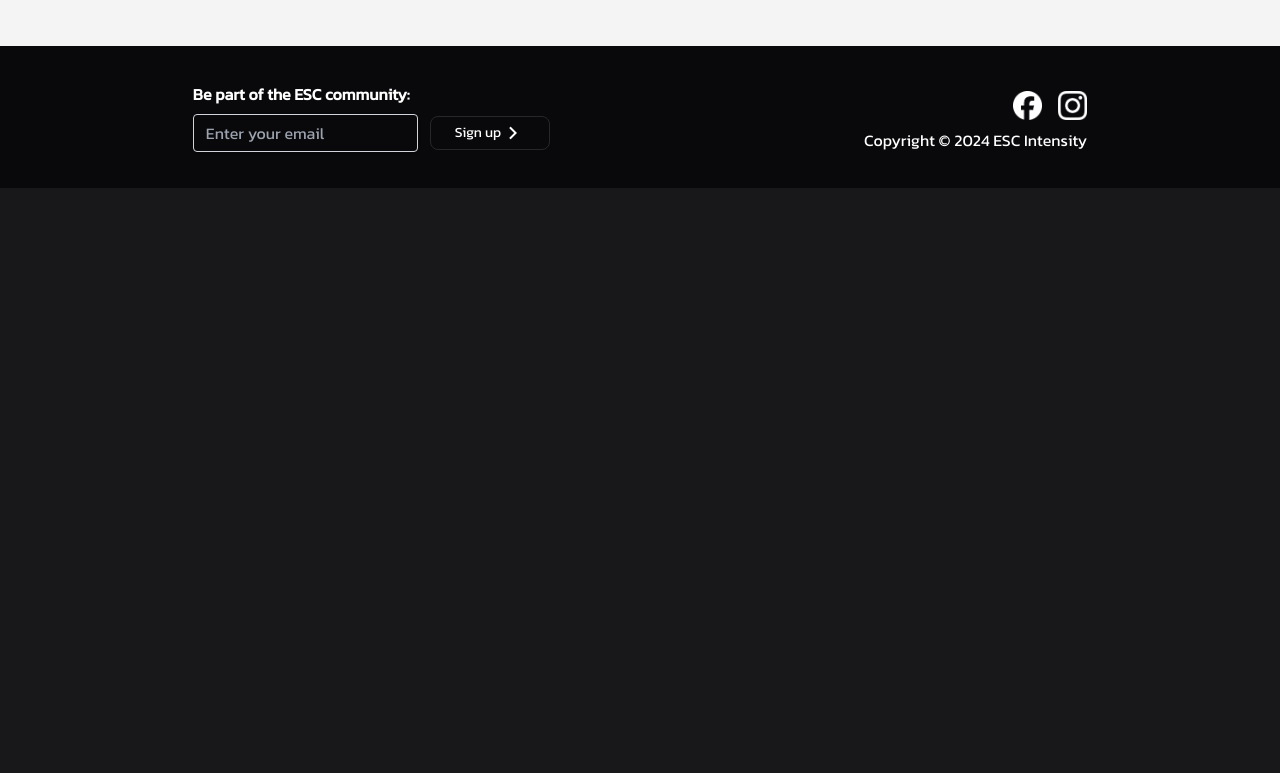
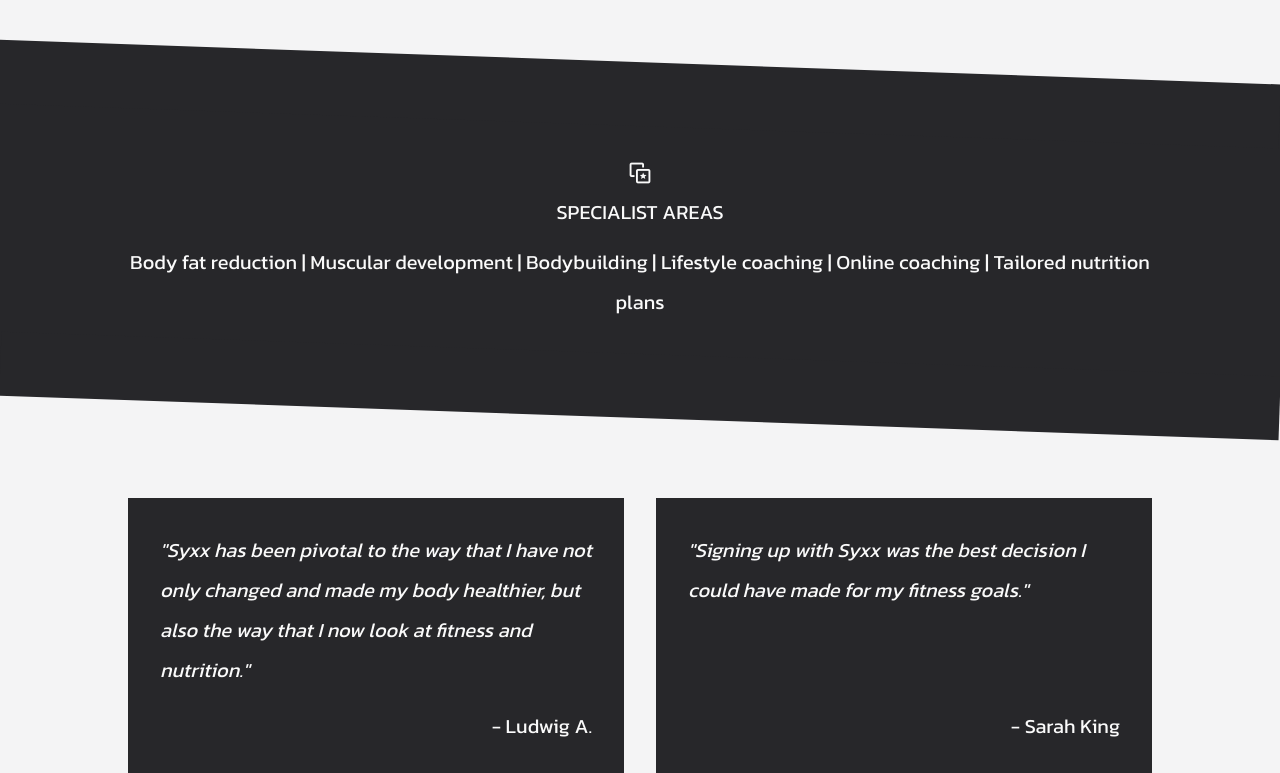
Before and after one commit to dee-lab/escintensity, a Next.js app: page /toggle/coaches/joel in a window 1280 px wide. Shown: the part 1567-2340 px from the top of the page. Before the commit the page ends 1755 px from the top, so only its background shows below. Built offline with nearby package versions, Linux system fonts and the light colour scheme.

Commit message:
Edit coach detail page

```diff
--- a/app/toggle/coaches/joel/page.jsx
+++ b/app/toggle/coaches/joel/page.jsx
@@ -5,9 +5,7 @@
 export default function CoachJoel() {
   return (
     <main className="bg-zinc-100 py-12 text-zinc-900 text-center">
-      {/* <header className="flex flex-col text-zinc-900 text-center items-center gap-8 ms-auto me-auto max-w-[80%]">
-        <h1 className="my-5">Joel (Syxx)</h1>
-      </header> */}
+      {/* slice */}
       <div className="flex flex-col-reverse lg:flex-row justify-center items-center ms-auto me-auto max-w-[80%]">
         <Image
           src="/Joel-transformation.jpg"
@@ -19,12 +17,14 @@
           <h2 className="mb-4">also known as Syxx</h2>
           <p className=" text-2xl">Lifestyle Transformation Coach</p>
           <div className="py-8 lg:py-4 lg:px-20">
-            <p className="text-xl leading-10">I&#39;m a level 3 personal trainer with over 17 years experience training and coaching a wide range of clients based on their specific fitness goals.
+            <p className="text-xl leading-8">I&#39;m a level 3 personal trainer with over 17 years experience training and coaching a wide range of clients based on their specific fitness goals.
             </p>
           </div>
         </div>
       </div>
+      {/* line */}
       <div className="bg-zinc-800 rotate-2 h-16 -ml-2 -mt-3 lg:mt-0"></div>
+      {/* slice */}
       <div className="bg-zinc-800 -mt-8">
         <div className="flex flex-col-reverse lg:flex-row-reverse justify-center items-center gap-4 lg:gap-8 ms-auto me-auto max-w-[80%]">
           <Image
@@ -32,13 +32,15 @@
             width={410}
             height={546}
             alt="An image of Joel, posing at his bodybuilding competition" />
-          <div className="py-8 lg:*:px-16 text-xl leading-10 text-zinc-100">
+          <div className="py-8 lg:*:px-16 text-xl leading-10 text-neutral-50">
             <p>I have gone through countless physique transformations myself including competitive bodybuilding. Due to this, not only do I understand your challenges that may come within your fitness journey; but more importantly, how to overcome them to achieve your desired result.
             </p>
           </div>
         </div>
       </div>
+      {/* line */}
       <div className="bg-zinc-100 rotate-2 h-16 -mt-[38px]"></div>
+      {/* slice */}
       <div className="flex flex-col-reverse lg:flex-row justify-center items-center gap-4 lg:gap-8 ms-auto me-auto max-w-[80%]">
         <Image
           src="/Joel-coach.jpg"
@@ -50,6 +52,47 @@
           </p>
         </div>
       </div>
+      {/* line */}
+      <div className="bg-zinc-800 rotate-2 h-16 -ml-2 mt-16"></div>
+      {/* slice */}
+      <div className="bg-zinc-800 -mt-8">
+        <div className="flex flex-col-reverse lg:flex-row-reverse justify-center items-center gap-4 lg:gap-8 ms-auto me-auto max-w-[80%]">
+          <div className="py-16 text-xl leading-10 text-neutral-50">
+            <span className="material-symbols-outlined text-4xl">stack_star</span>
+            <h3 className="text-xl font-medium uppercase pb-4">specialist areas</h3>
+            <p className="hidden lg:inline">
+              Body fat reduction | Muscular development | Bodybuilding | Lifestyle coaching | Online coaching | Tailored nutrition plans
+            </p>
+            <ul className="*:list-none lg:hidden leading-8">
+              <li>Body fat reduction</li>
+              <li>Muscular development</li>
+              <li>Bodybuilding</li>
+              <li>Lifestyle coaching</li>
+              <li>Online coaching</li>
+              <li>Tailored nutrition plans</li>
+            </ul>
+          </div>
+        </div>
+      </div>
+      {/* line */}
+      <div className="bg-zinc-800 rotate-2 h-16 -mt-8"></div>
+      {/* slice */}
+      <div className="flex flex-col lg:flex-row justify-center items-center lg:items-stretch *:grow *:shrink *:basis-20 gap-8 pt-20 ms-auto me-auto max-w-[80%] *:bg-zinc-800 *:text-center *:text-neutral-50 *:flex *:flex-col *:gap-4 *:justify-between *:p-8 *:max-w-[640px] *:min-w-2/5">
+        {/* Box 1 */}
+        <div className="text-xl leading-10">
+          <blockquote className="text-left italic">&quot;Syxx has been pivotal to the way that I have not only changed and made my body healthier, but also the way that I now look at fitness and nutrition.&quot;
+          </blockquote>
+          <p className="text-right">- Ludwig A.</p>
+        </div>
+
+        {/* Box 2 */}
+        <div className="text-xl leading-10">
+          <blockquote className="text-left italic">&quot;Signing up with Syxx was the best decision I could have made for my fitness goals.&quot;
+          </blockquote>
+          <p className="text-right">- Sarah King</p>
+        </div>
+
+      </div>
     </main>
   )
 }
```
